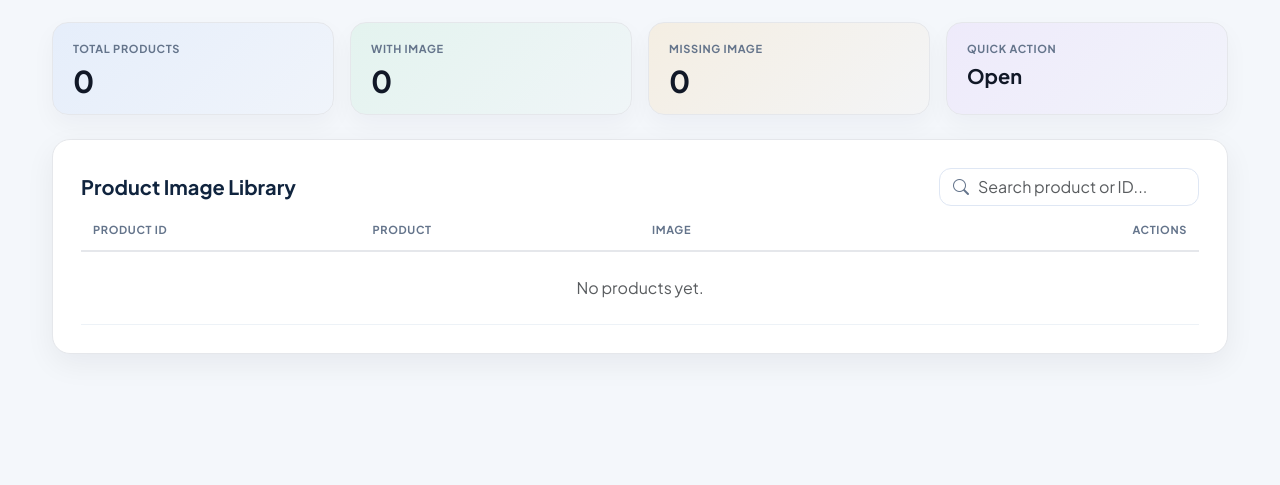
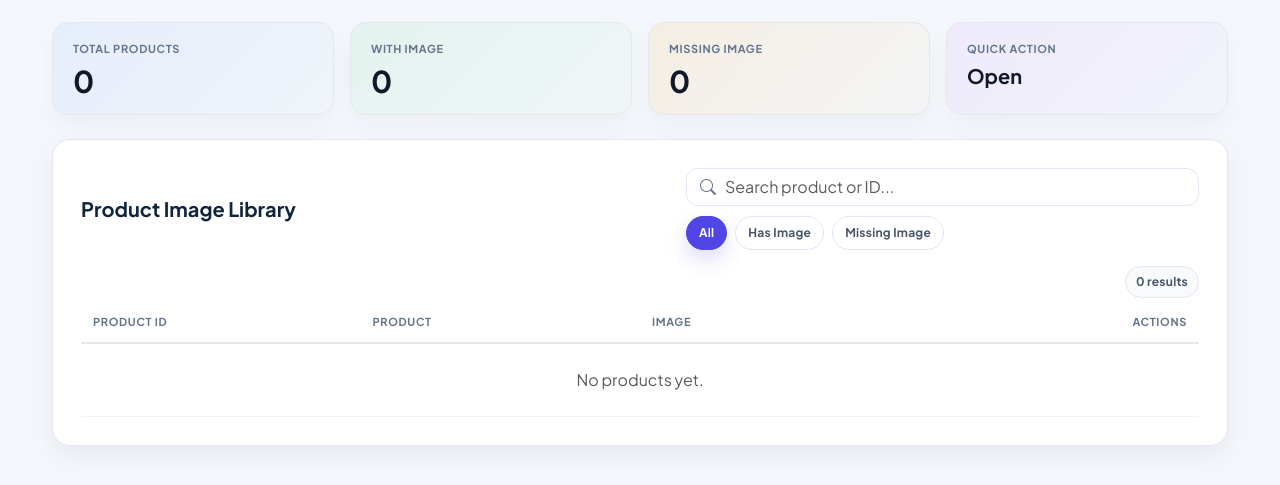
Before and after one commit to n0ski11R3a1/gtm_catalog, a Flask app: page /admin/images in a window 1280 px wide. Shown: the part 177-662 px from the top of the page. Run offline with Flask 3, Linux system fonts and the light colour scheme; the visitor is signed in with stand-in values (Sample User, id 1); data that the repository does not hold is empty; parts of the project's set-up code (start-up, migrations or seed data) failed here and were passed over; some libraries are stand-ins or nearby versions.

Commit message:
Enhance admin panel with search and filter functionalities for products and images, including UI updates and improved result counting.

```diff
--- a/static/css/admin.css
+++ b/static/css/admin.css
@@ -234,11 +234,26 @@ body{
     font-size: 20px;
 }
 
-.image-search-wrap{
+.admin-toolbar {
+    display: flex;
+    align-items: center;
+    justify-content: space-between;
+    gap: 12px;
+    flex-wrap: wrap;
+}
+
+.admin-toolbar.compact {
+    gap: 10px;
+}
+
+.admin-search-wrap,
+.image-search-wrap {
     position: relative;
     min-width: min(100%, 260px);
+    flex: 1 1 260px;
 }
 
+.admin-search-wrap i,
 .image-search-wrap i{
     position: absolute;
     left: 14px;
@@ -247,11 +262,61 @@ body{
     color: #64748b;
 }
 
+.admin-search-wrap input,
 .image-search-wrap input{
     width: 100%;
     padding-left: 38px;
     border-radius: 12px;
     border: 1px solid #dfe7f4;
+}
+
+.filter-results-row {
+    display: flex;
+    justify-content: flex-end;
+}
+
+.filter-results-count {
+    display: inline-flex;
+    align-items: center;
+    padding: 6px 10px;
+    border-radius: 999px;
+    background: #f8fafc;
+    border: 1px solid #e2e8f0;
+    color: #475569;
+    font-size: 12px;
+    font-weight: 700;
+    letter-spacing: .02em;
+}
+
+.status-filter-group {
+    display: flex;
+    align-items: center;
+    flex-wrap: wrap;
+    gap: 8px;
+}
+
+.filter-chip {
+    border: 1px solid #dfe7f4;
+    background: #fff;
+    color: #475569;
+    padding: 7px 12px;
+    border-radius: 999px;
+    font-size: 12px;
+    font-weight: 700;
+    letter-spacing: .02em;
+    transition: all .15s ease;
+}
+
+.filter-chip:hover {
+    border-color: #4f46e5;
+    color: #4f46e5;
+}
+
+.filter-chip.active {
+    background: #4f46e5;
+    border-color: #4f46e5;
+    color: #fff;
+    box-shadow: 0 10px 20px rgba(79, 70, 229, .18);
 }
 
 .image-table-wrap {
--- a/templates/admin_images.html
+++ b/templates/admin_images.html
@@ -62,10 +62,22 @@
             <h5 class="mb-0 fw-bold">Product Image Library</h5>
         </div>
 
-        <div class="image-search-wrap">
-            <i class="bi bi-search"></i>
-            <input type="text" id="imageSearch" class="form-control" placeholder="Search product or ID...">
+        <div class="admin-toolbar compact">
+            <div class="image-search-wrap">
+                <i class="bi bi-search"></i>
+                <input type="text" id="imageSearch" class="form-control" placeholder="Search product or ID...">
+            </div>
+
+            <div class="status-filter-group" id="imageStatusFilters" aria-label="Image status filters">
+                <button type="button" class="filter-chip active" data-filter="all">All</button>
+                <button type="button" class="filter-chip" data-filter="has_image">Has Image</button>
+                <button type="button" class="filter-chip" data-filter="missing_image">Missing Image</button>
+            </div>
         </div>
+    </div>
+
+    <div class="filter-results-row mb-3">
+        <span id="imageResultsCount" class="filter-results-count">0 results</span>
     </div>
 
     <div class="table-responsive image-table-wrap">
@@ -80,7 +92,7 @@
             </thead>
             <tbody>
                 {% for p in products %}
-                <tr data-search="{{ (p['Product ID'] ~ ' ' ~ p['Product Name'])|lower }}">
+                <tr data-search="{{ (p['Product ID'] ~ ' ' ~ p['Product Name'])|lower }}" data-image-status="{{ 'has_image' if p['image_path'] else 'missing_image' }}">
                     <td class="text-muted image-id-cell">{{ p['Product ID'] }}</td>
                     <td class="fw-semibold image-name-cell">{{ p['Product Name'] }}</td>
                     <td class="image-cell">
@@ -118,18 +130,46 @@
     (function () {
         const searchInput = document.getElementById('imageSearch');
         const table = document.getElementById('imageTable');
+        const filterGroup = document.getElementById('imageStatusFilters');
+        const resultCount = document.getElementById('imageResultsCount');
 
-        if (!searchInput || !table) {
+        if (!searchInput || !table || !filterGroup) {
             return;
         }
 
-        searchInput.addEventListener('keyup', function () {
+        const rows = () => table.querySelectorAll('tbody tr[data-search]');
+
+        function applyFilters() {
             const query = searchInput.value.toLowerCase().trim();
-            const rows = table.querySelectorAll('tbody tr[data-search]');
+            const activeFilter = filterGroup.querySelector('.filter-chip.active');
+            const selected = (activeFilter ? activeFilter.dataset.filter : 'all') || 'all';
+            let visibleCount = 0;
 
-            rows.forEach(function (row) {
-                const haystack = row.getAttribute('data-search') || '';
-                row.style.display = (!query || haystack.includes(query)) ? '' : 'none';
+            rows().forEach(function (row) {
+                const haystack = (row.getAttribute('data-search') || '').toLowerCase();
+                const imageStatus = (row.getAttribute('data-image-status') || '').toLowerCase();
+                const searchMatch = !query || haystack.includes(query);
+                const statusMatch = selected === 'all' || imageStatus === selected;
+                const visible = searchMatch && statusMatch;
+                row.style.display = visible ? '' : 'none';
+                if (visible) {
+                    visibleCount += 1;
+                }
+            });
+
+            if (resultCount) {
+                resultCount.textContent = visibleCount + ' result' + (visibleCount === 1 ? '' : 's');
+            }
+        }
+
+        searchInput.addEventListener('keyup', applyFilters);
+
+        filterGroup.querySelectorAll('.filter-chip').forEach(function (button) {
+            button.addEventListener('click', function () {
+                filterGroup.querySelectorAll('.filter-chip').forEach(function (chip) {
+                    chip.classList.toggle('active', chip === button);
+                });
+                applyFilters();
             });
         });
     })();
```
Also changed, not shown: templates/admin_products.html (+54 -14 lines), tests/test_image_upload_helpers.py (+16 -0 lines).
